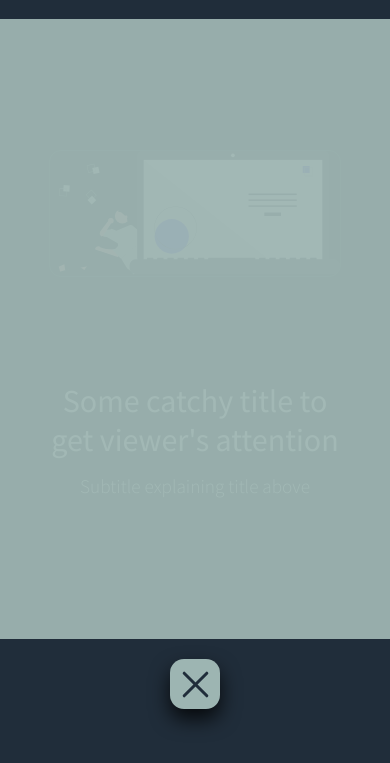
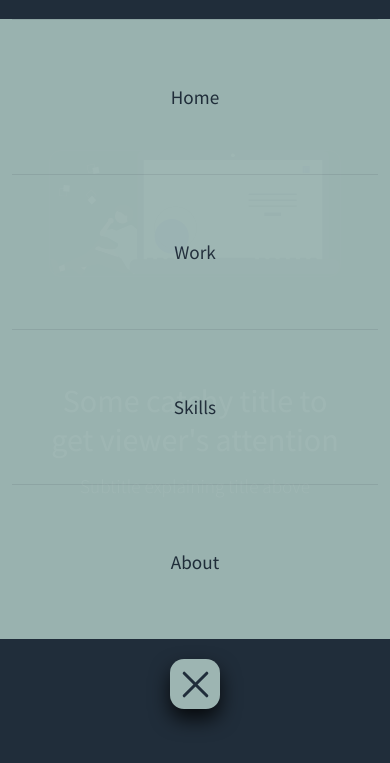
Before and after one commit to dambus/mdjport, a website built with Parcel: page index.html in a window 390 px wide. Both pictures are taken after a click on the element 195 px from the left and 809 px from the top of the page. Shown: the part 125-888 px from the top of the page. Built offline with nearby package versions, Linux system fonts and the light colour scheme; files whose address does not match are found by name.

Commit message:
autopush

```diff
--- a/index.html
+++ b/index.html
@@ -15,9 +15,12 @@
     <title>milan djumic::portfolio</title>
   </head>
   <body>
-    <div
-      class="container-fluid mobile-nav--items hidden no-opacity from-right"
-    ></div>
+    <div class="container-fluid mobile-nav-items hidden no-opacity">
+      <a href="#home" class="mobile-nav-items--item no-opacity">Home</a>
+      <a href="#work" class="mobile-nav-items--item no-opacity">Work</a>
+      <a href="#skills" class="mobile-nav-items--item no-opacity">Skills</a>
+      <a href="#about" class="mobile-nav-items--item no-opacity">About</a>
+    </div>
     <div class="header container-fluid">
       <img src="src/img/mdjlogo.png" alt="logo" class="header__logo" />
       <div class="nav__mobile container-fluid">
--- a/src/js/main.js
+++ b/src/js/main.js
@@ -1,13 +1,20 @@
 const mobileMenuToggle = document.querySelector(".toggle-menu");
-const mobileNavItems = document.querySelector(".mobile-nav--items");
+const mobileNavItems = document.querySelector(".mobile-nav-items");
+const mobileNavItem = document.querySelectorAll(".mobile-nav-items--item");
+const toggleCSSClasses = (el, ...cls) =>
+  cls.map((cl) => el.classList.toggle(cl));
 
 mobileMenuToggle.addEventListener("click", function () {
   mobileMenuToggle.classList.toggle("active");
-  // mobileNavItems.classList.toggle("no-opacity");
-  // mobileNavItems.classList.toggle("hidden");
-  // mobileNavItems.classList.toggle("from-right");
-  // mobileNavItems.classList.toggle("no-opacity");
-  const toggleCSSClasses = (el, ...cls) =>
-    cls.map((cl) => el.classList.toggle(cl));
-  toggleCSSClasses(mobileNavItems, "no-opacity", "hidden", "from-right");
+  toggleCSSClasses(mobileNavItems, "hidden", "no-opacity");
+  // toggleCSSClasses([...mobileNavItem], "from-right");
+  console.log(mobileNavItem);
+  mobileNavItem.forEach(function (currentValue, currentIndex, listObj) {
+    setTimeout(() => {
+      console.log("evo ga");
+      toggleCSSClasses(listObj[currentIndex], "no-opacity");
+    }, 1000);
+  });
+
+  console.log("zasto vovo ne radi?");
 });
--- a/src/sass/_header.scss
+++ b/src/sass/_header.scss
@@ -2,11 +2,12 @@
   border: 1px solid white;
 }
 
-.mobile-nav--items {
-  display: block;
-  opacity: 0.95;
+.mobile-nav-items {
+  display: flex;
+  flex-direction: column;
+  opacity: 0.98;
   transform: translateX(0);
-  position: absolute;
+  position: fixed;
   z-index: 99;
   top: 9rem;
   width: 100%;
@@ -14,6 +15,31 @@
   height: calc(100vh - 14rem);
   background: $ash-gray;
   transition: all 0.5s;
+
+  &:--item {
+    border: 1px solid red;
+    display: flex;
+    justify-content: center;
+    align-items: center;
+    width: 100%;
+
+    // height: 5rem;
+  }
+}
+
+a.mobile-nav-items--item {
+  border-top: 1px solid rgba($gunmetal, 0.1);
+  color: $gunmetal;
+  font-weight: 400;
+  font-size: 1.2rem;
+  display: flex;
+  justify-content: center;
+  align-items: center;
+  width: 100%;
+  // transform: translateX(300px);
+  flex: 25%;
+  transition: all 0.3s;
+  // height: 5rem;
 }
 
 .header {
--- a/src/sass/_util.scss
+++ b/src/sass/_util.scss
@@ -9,6 +9,6 @@
 }
 
 .from-right {
-  transform: translateX(100%);
+  transform: translateX(-300px);
   transition: 0.5s;
 }
```
Also changed, not shown: dist/index.html, 4 other files.
